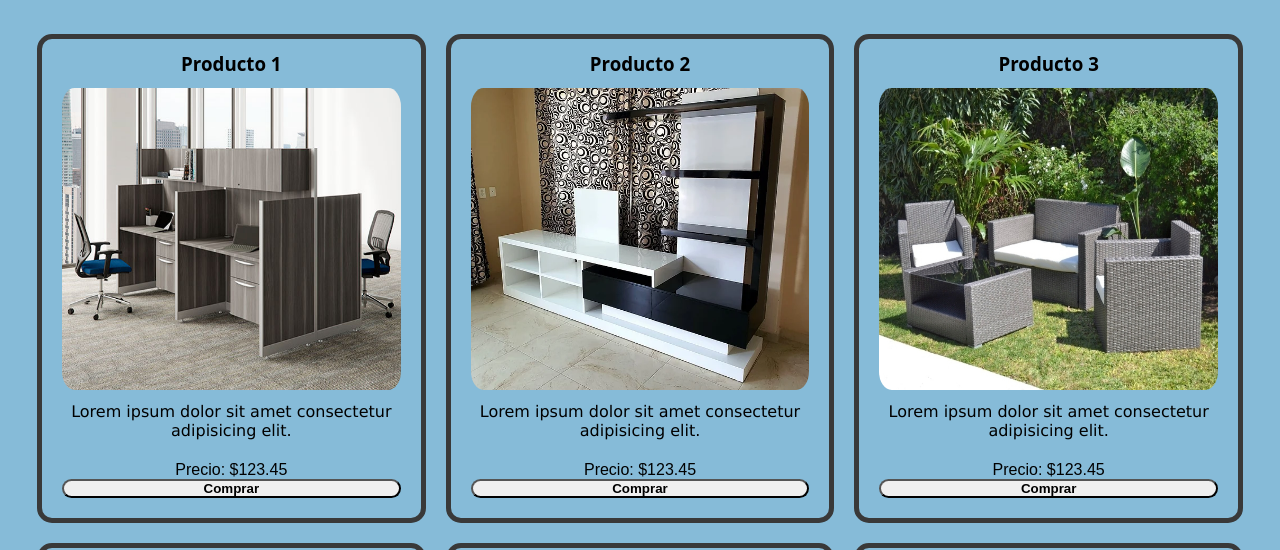
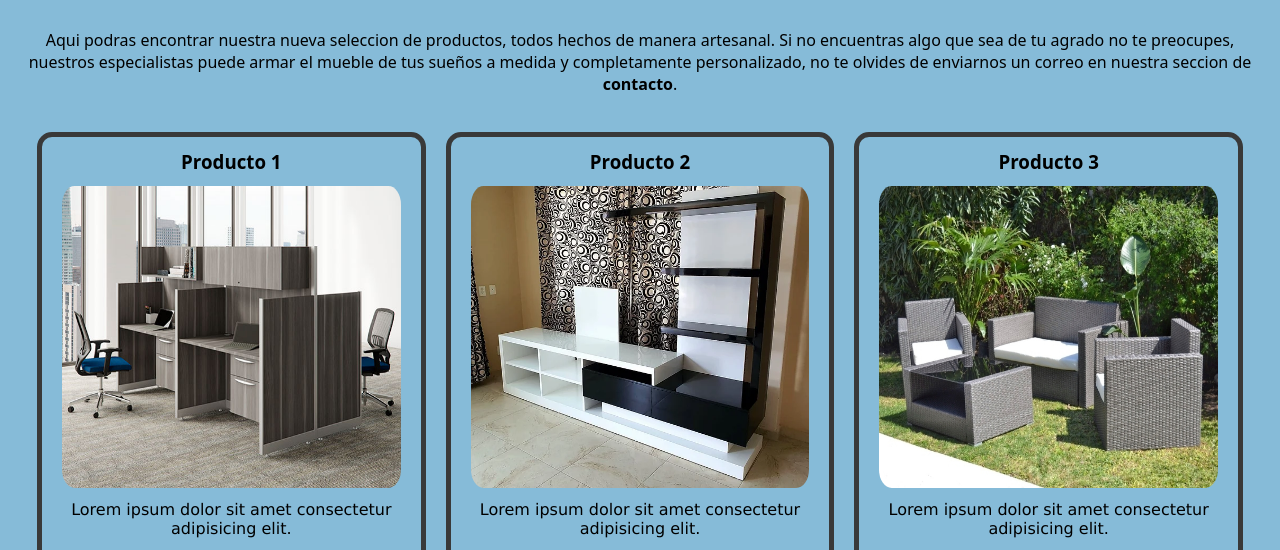
Before and after one commit to GusVar92/PreEntrega2-Vargas, a plain HTML site: page pages/productos.html in a window 1280 px wide. Shown: the part 184-734 px from the top of the page. Drawn offline with Linux system fonts and the light colour scheme.

Commit message:
Arreglado msg Secc Productos

```diff
--- a/css/style.css
+++ b/css/style.css
@@ -332,6 +332,10 @@ footer .logosRedir a img{
     }
 
     /*Seccion de Productos*/
+
+    #parraProds{
+        display: block;
+    }
     .generalProd{
         padding: 0 2em 30px 2em;
         gap: 10px;
```
